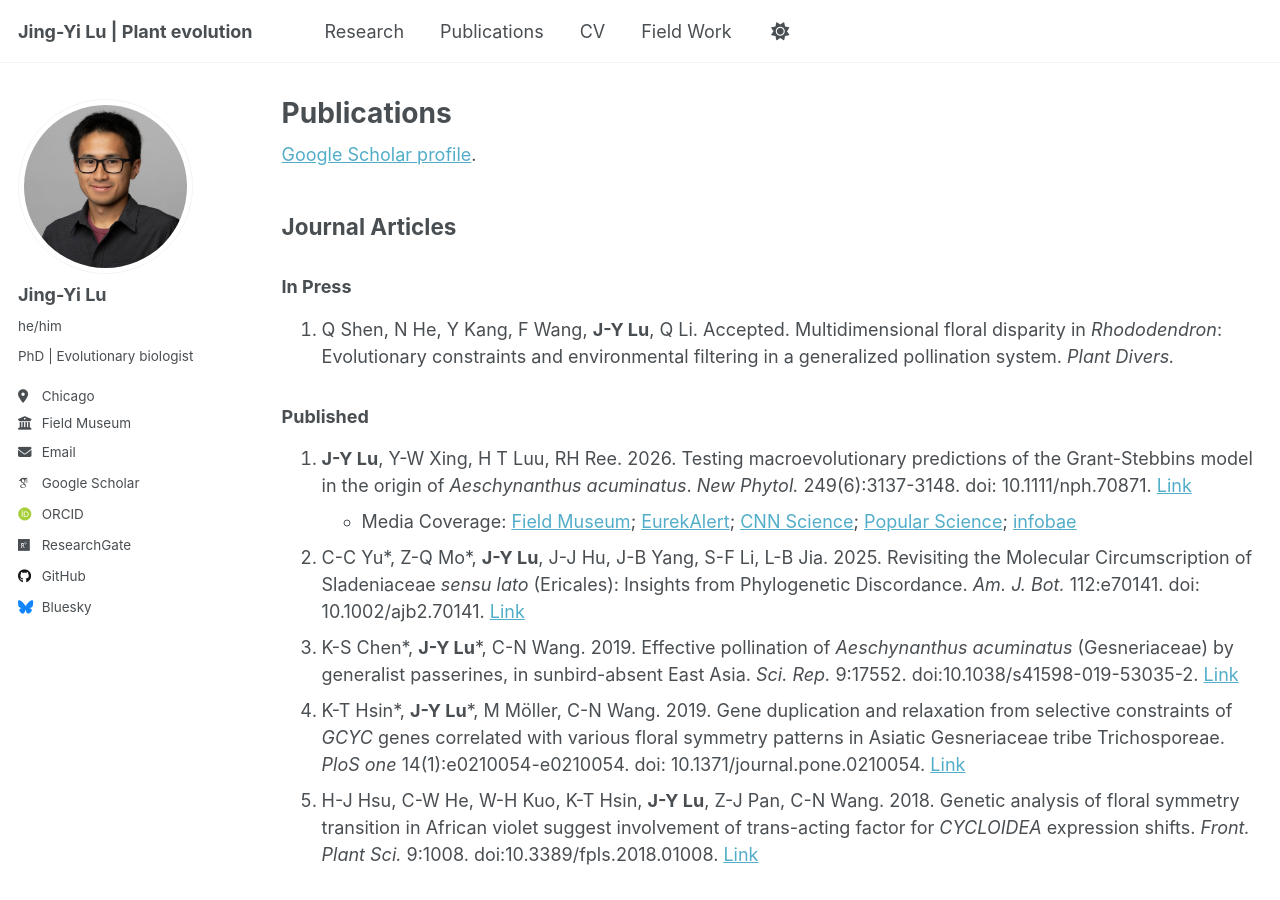
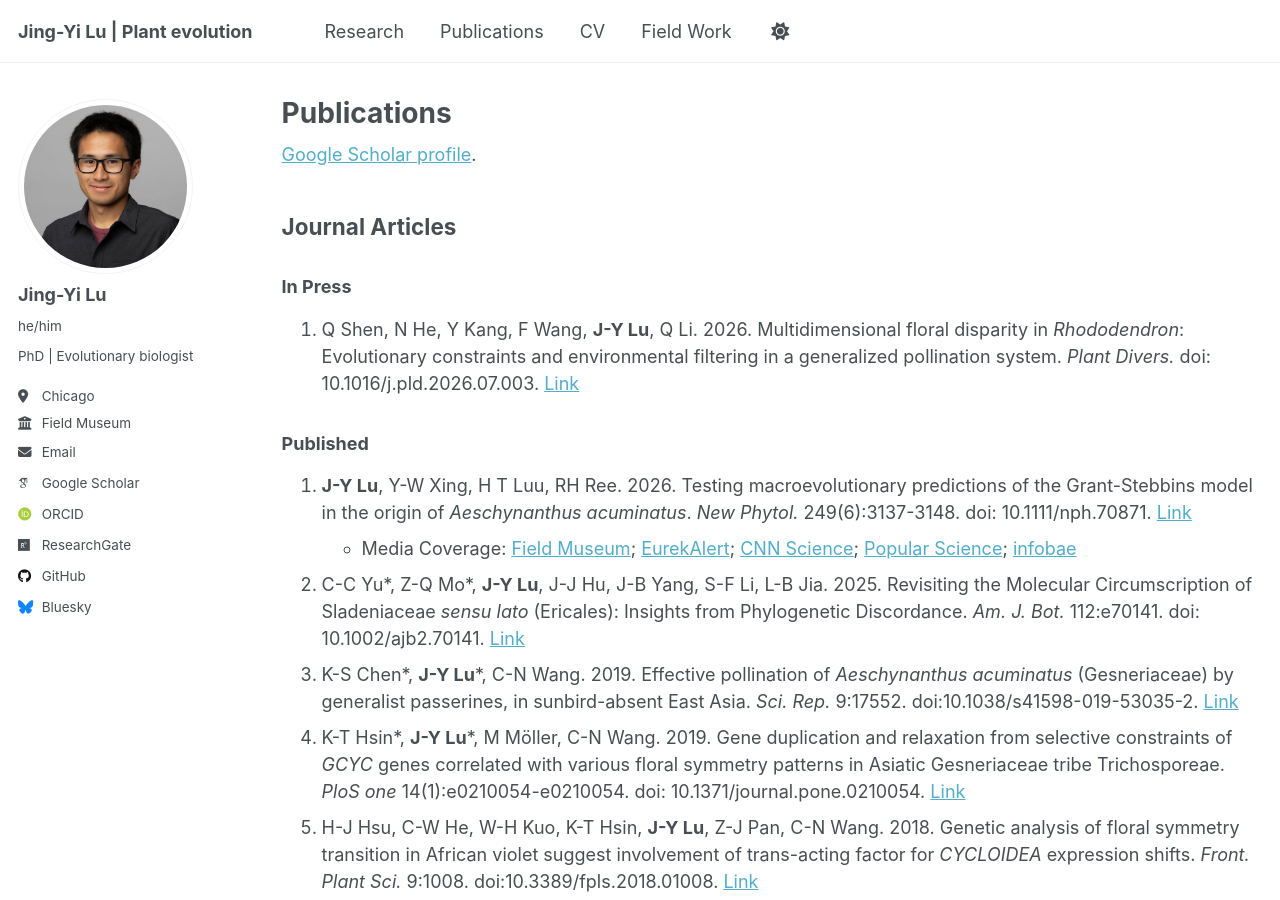
Before and after one commit to jingyilu/jingyilu.github.io, a Jekyll site: the page built from _pages/publications.md, in a window 1280 px wide and 900 px high. Built offline with Jekyll 4.4.1, drawn with Linux system fonts in a browser that asks for light colours; some web fonts are replaced; a script that is not in the unit is left out.

Commit message:
update publications

```diff
--- a/_pages/publications.md
+++ b/_pages/publications.md
@@ -16,7 +16,7 @@ Journal Articles
 
 ### In Press
 
-1. Q Shen, N He, Y Kang, F Wang, **J-Y Lu**, Q Li. Accepted. Multidimensional floral disparity in _Rhododendron_: Evolutionary constraints and environmental filtering in a generalized pollination system. _Plant Divers._
+1. Q Shen, N He, Y Kang, F Wang, **J-Y Lu**, Q Li. 2026. Multidimensional floral disparity in _Rhododendron_: Evolutionary constraints and environmental filtering in a generalized pollination system. _Plant Divers._ doi: 10.1016/j.pld.2026.07.003. [Link](https://doi.org/10.1016/j.pld.2026.07.003)
 
 
 ### Published
```
